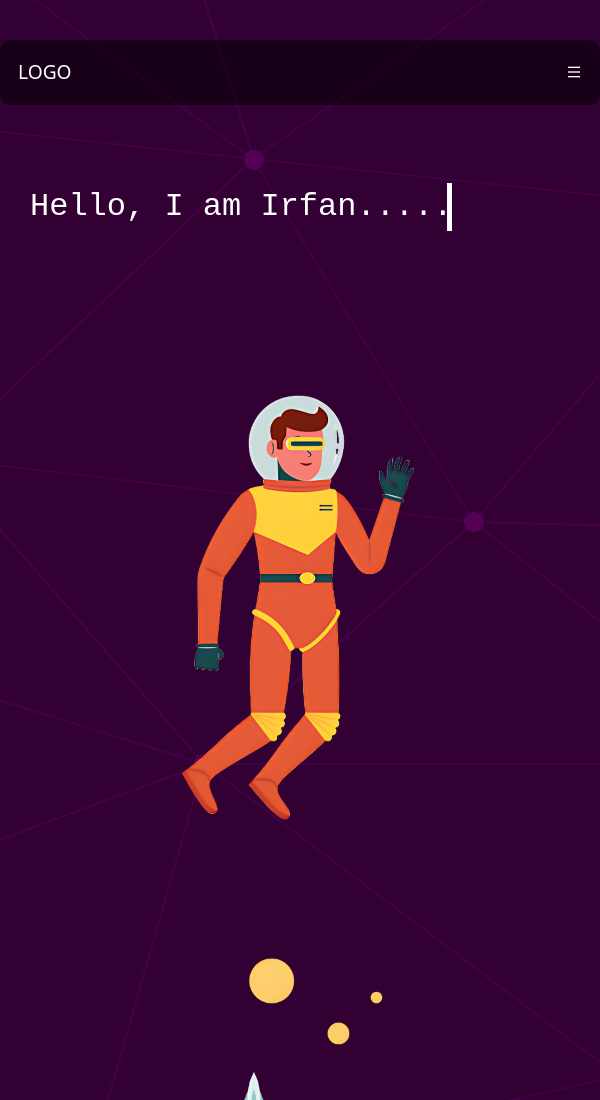
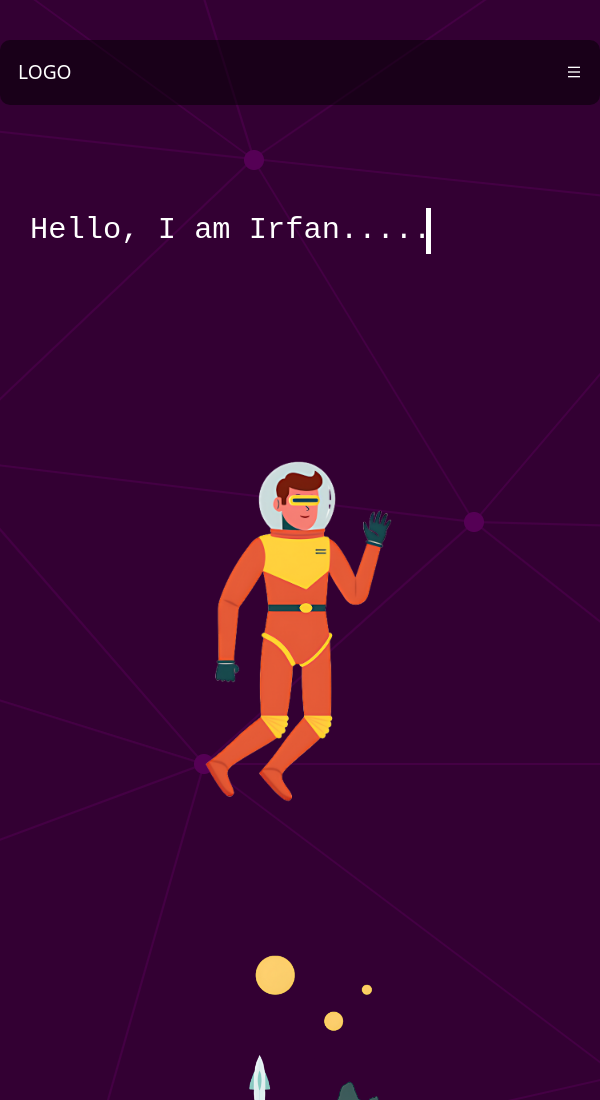
Before and after one commit to irfan-29/irfan-portfolio-server, a website: page index.html in a window 600 px wide. Shown: the top 1100 px of the page. Drawn offline with nearby package versions, Linux system fonts and the light colour scheme.

Commit message:
mobile changes

```diff
--- a/public/css/styles.css
+++ b/public/css/styles.css
@@ -74,7 +74,7 @@ h5{
   white-space: nowrap;
   overflow: hidden;
   font-family: monospace;
-  font-size: 2rem;
+  font-size: 1.9rem;
   padding: 0;
 }
 
@@ -111,10 +111,10 @@ h5{
   }
 
   .img1{
-    height: 400px;
+    height: 300px;
   }
   .img2{
-    width: 320px;
+    width: 280px;
   }
   .wrapper{
     margin: 15px 5%;
@@ -122,7 +122,7 @@ h5{
 }
 @media only screen and (min-width: 600px) {
   .img1{
-    height: 500px;
+    height: 400px;
   }
   .wrapper{
     margin: 30px 10%%;
@@ -131,7 +131,7 @@ h5{
 
 @media only screen and (min-width: 1200px) {
   .img1{
-    height: 600px;
+    height: 500px;
   }
   .wrapper{
     margin: 30px 23%;
```
